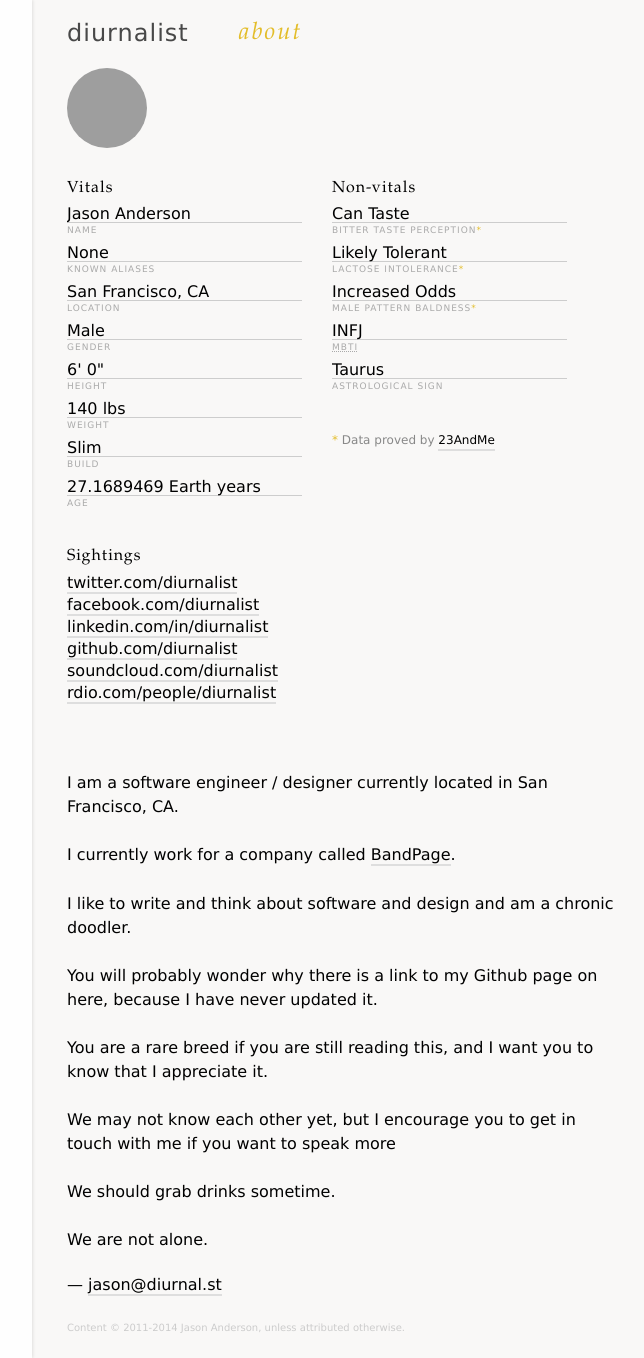
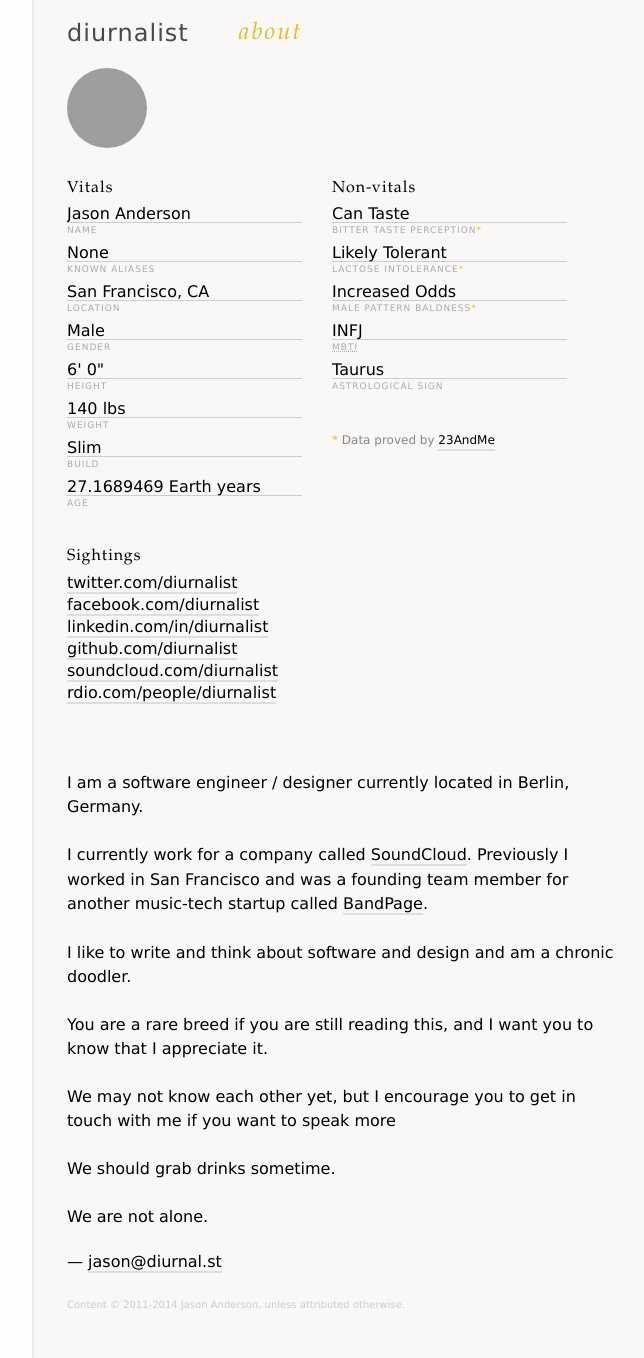
Before and after one commit to diurnalist/diurnal.st, a Jekyll site: the page built from about.html, in a window 1280 px wide and 1358 px high. Shown: the whole window, without its empty margins (318-962 px from the left). Built offline with Jekyll 4.4.1, drawn with Linux system fonts in a browser that asks for light colours; Markdown is read by kramdown in place of the engine named in the settings; grey boxes are pictures that could not be loaded.

Commit message:
Updated about page

```diff
--- a/about.html
+++ b/about.html
@@ -38,10 +38,9 @@ layout: default
 </article>
 
 <article id="bio" class="indent">
-  <p>I am a software engineer / designer currently located in San Francisco, CA.</p>
-  <p>I currently work for a company called <a href="http://bandpage.com">BandPage</a>.</p>
+  <p>I am a software engineer / designer currently located in Berlin, Germany.</p>
+  <p>I currently work for a company called <a href="https://soundcloud.com">SoundCloud</a>. Previously I worked in San Francisco and was a founding team member for another music-tech startup called <a href="https://bandpage.com">BandPage</a>.</p>
   <p>I like to write and think about software and design and am a chronic doodler.</p>
-  <p>You will probably wonder why there is a link to my Github page on here, because I have never updated it.</p>
   <p>You are a rare breed if you are still reading this, and I want you to know that I appreciate it.</p>
   <p>We may not know each other yet, but I encourage you to get in touch with me if you want to speak more</p>
   <p>We should grab drinks sometime.</p>
```
